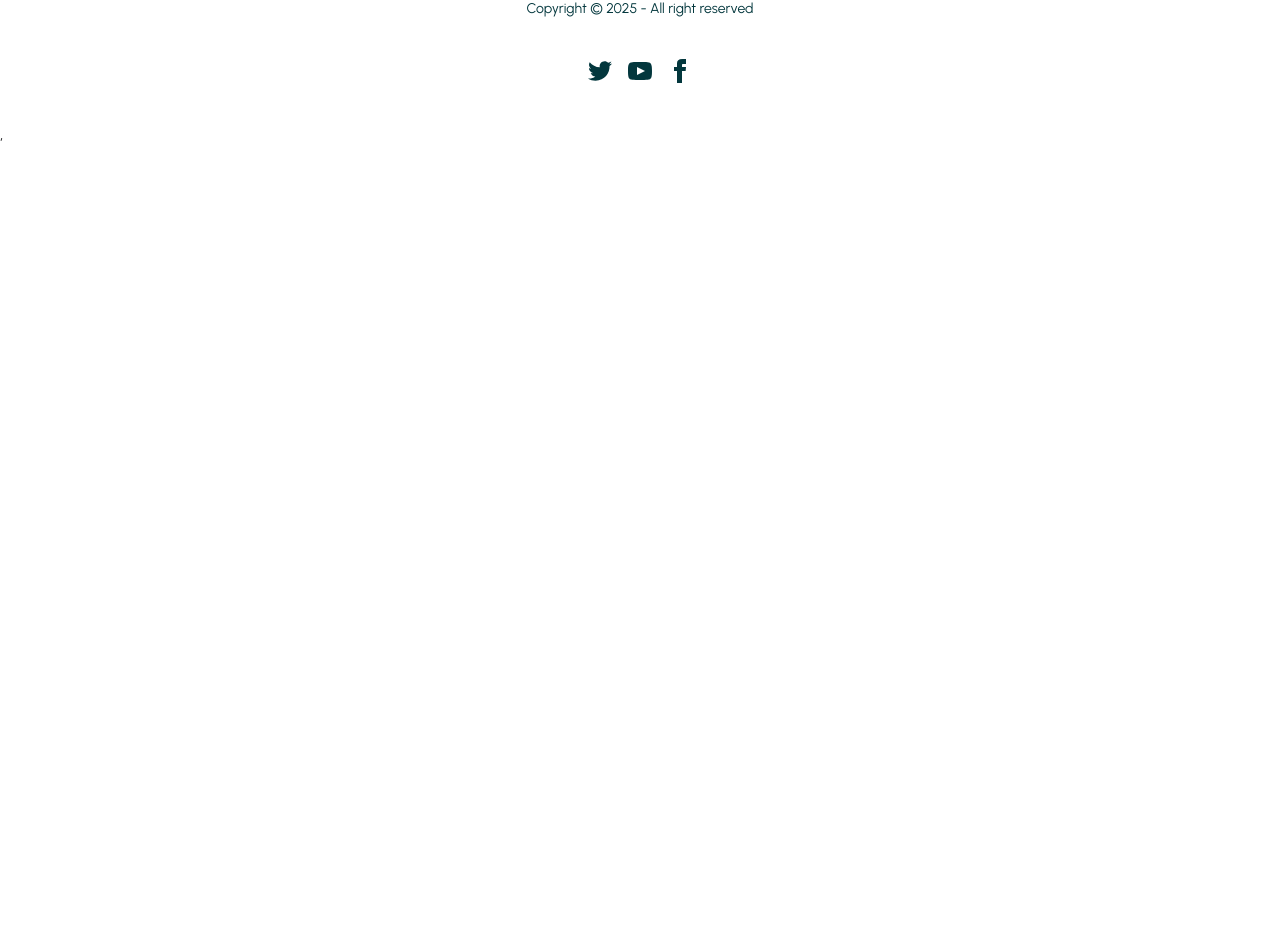
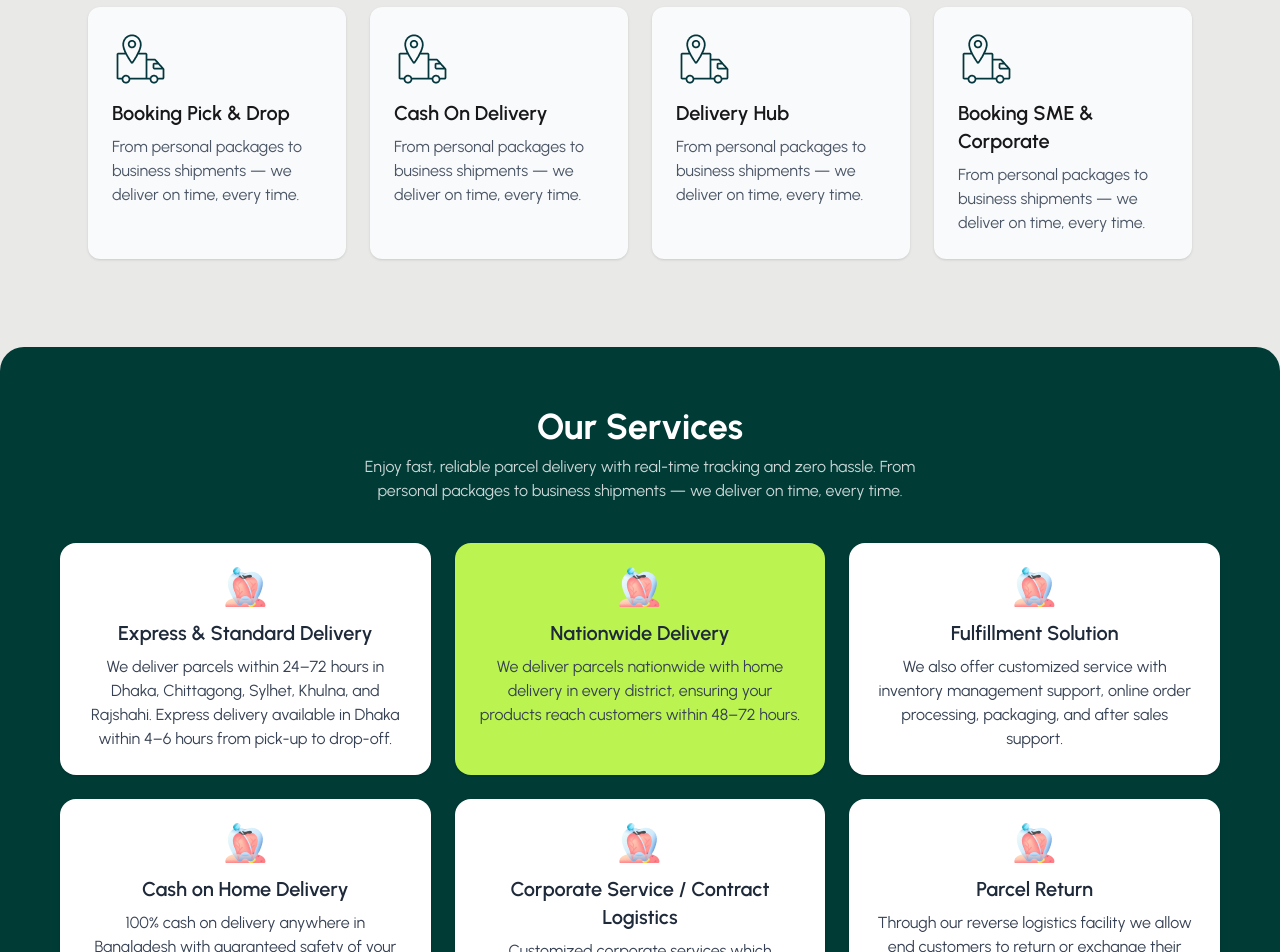
Before and after one commit to Mst-Sumi-Akter/60-1-Zap-Shift-Project-Client, a React (Vite) app: page / in a window 1280 px wide. Shown: the part 876-1828 px from the top of the page. Before the commit the page ends 1023 px from the top, so only its background shows below. Built offline with nearby package versions, Linux system fonts and the light colour scheme.

Commit message:
Work section

```diff
--- a/src/index.css
+++ b/src/index.css
@@ -18,5 +18,6 @@ body{
   font-family: "Urbanist", sans-serif;
   font-optical-sizing: auto;
   font-style: normal;
+  background-color: rgb(233, 233, 231);
 
 }
--- a/src/pages/Home/Home/Home.jsx
+++ b/src/pages/Home/Home/Home.jsx
@@ -1,10 +1,12 @@
 import React from 'react';
 import Banner from '../Banner/Banner';
+import Works from '../HowitWorks/Works';
 
 const Home = () => {
     return (
         <div>
            <Banner></Banner>
+           <Works></Works>
         </div>
     );
 };
--- /dev/null
+++ b/src/pages/Home/HowitWorks/Works.jsx
@@ -0,0 +1,87 @@
+import React from 'react';
+import bookingIcon from '../../../assets/bookingIcon.png'
+import serviceIcon from '../../../assets/service.png'
+const Works = () => {
+    return (
+        <div className="w-full flex flex-col gap-16 py-16 ">
+
+            {/* How It Works */}
+            <section className="mx-auto w-11/12 max-w-6xl p-6 rounded-2xl">
+                <h2 className="text-4xl font-bold mb-6 text-left">How it Works.</h2>
+
+                <div className="grid grid-cols-1 md:grid-cols-4 gap-6">
+                    <div className="p-6 rounded-xl shadow bg-gray-50 text-left">
+                        <div className="text-4xl mb-3"><img src={bookingIcon} /></div>
+                        <h2 className="font-semibold text-xl mb-2">Booking Pick & Drop</h2>
+                        <p className="text-md text-gray-600">From personal packages to business shipments — we deliver on time, every time.</p>
+                    </div>
+
+                    <div className="p-6 rounded-xl shadow bg-gray-50 text-left">
+                        <div className="text-4xl mb-3"><img src={bookingIcon} /></div>
+                        <h2 className="font-semibold text-xl mb-2">Cash On Delivery</h2>
+                        <p className="text-md text-gray-600">From personal packages to business shipments — we deliver on time, every time.</p>
+                    </div>
+
+                    <div className="p-6 rounded-xl shadow bg-gray-50 text-left">
+                        <div className="text-4xl mb-3"><img src={bookingIcon} /></div>
+                        <h2 className="font-semibold text-xl mb-2">Delivery Hub</h2>
+                        <p className="text-md text-gray-600">From personal packages to business shipments — we deliver on time, every time.</p>
+                    </div>
+                      <div className="p-6 rounded-xl shadow bg-gray-50 text-left">
+                        <div className="text-4xl mb-3"><img src={bookingIcon} /></div>
+                        <h2 className="font-semibold text-xl mb-2">Booking SME & Corporate</h2>
+                        <p className="text-md text-gray-600">From personal packages to business shipments — we deliver on time, every time.</p>
+                    </div>
+                </div>
+            </section>
+
+            {/* Our Services */}
+            <section className="w-full p-15 rounded-3xl bg-[#003b36] text-white text-center">
+                <h2 className="text-4xl font-bold mb-2">Our Services</h2>
+                <p className="text-md opacity-80 max-w-xl mx-auto mb-10">
+                    Enjoy fast, reliable parcel delivery with real-time tracking and zero hassle. From personal packages to business shipments — we deliver on time, every time.
+                </p>
+
+                <div className="grid grid-cols-1 sm:grid-cols-2 lg:grid-cols-3 gap-6">
+                    <div className="p-6 rounded-2xl shadow text-gray-800 bg-white">
+                        <div className="text-4xl mb-3 text-center"><img src={serviceIcon} className='mx-auto'/></div>
+                        <h3 className="font-semibold text-xl mb-2">Express & Standard Delivery</h3>
+                        <p className="text-md text-gray-700">We deliver parcels within 24–72 hours in Dhaka, Chittagong, Sylhet, Khulna, and Rajshahi. Express delivery available in Dhaka within 4–6 hours from pick-up to drop-off.</p>
+                    </div>
+
+                    <div className="p-6 rounded-2xl shadow text-gray-800 bg-lime-300">
+                        <div className="text-4xl mb-3 text-center"><img src={serviceIcon} className='mx-auto'/></div>
+                        <h3 className="font-semibold text-xl mb-2">Nationwide Delivery</h3>
+                        <p className="text-md text-gray-700">We deliver parcels nationwide with home delivery in every district, ensuring your products reach customers within 48–72 hours.</p>
+                    </div>
+
+                    <div className="p-6 rounded-2xl shadow text-gray-800 bg-white">
+                        <div className="text-4xl mb-3 text-center"><img src={serviceIcon} className='mx-auto'/></div>
+                        <h3 className="font-semibold text-xl mb-2">Fulfillment Solution</h3>
+                        <p className="text-md text-gray-700">We also offer customized service with inventory management support, online order processing, packaging, and after sales support.</p>
+                    </div>
+
+                    <div className="p-6 rounded-2xl shadow text-gray-800 bg-white">
+                        <div className="text-4xl mb-3 text-center"><img src={serviceIcon} className='mx-auto' /></div>
+                        <h3 className="font-semibold text-xl mb-2">Cash on Home Delivery</h3>
+                        <p className="text-md text-gray-700">100% cash on delivery anywhere in Bangladesh with guaranteed safety of your product.</p>
+                    </div>
+
+                    <div className="p-6 rounded-2xl shadow text-gray-800 bg-white">
+                        <div className="text-4xl mb-3 text-center"><img src={serviceIcon} className='mx-auto'/></div>
+                        <h3 className="font-semibold text-xl mb-2">Corporate Service / Contract Logistics</h3>
+                        <p className="text-md text-gray-700">Customized corporate services which includes warehouse and inventory management support.</p>
+                    </div>
+
+                    <div className="p-6 rounded-2xl shadow text-gray-800 bg-white">
+                        <div className="text-4xl mb-3 text-center"><img src={serviceIcon} className='mx-auto' /></div>
+                        <h3 className="font-semibold text-xl mb-2">Parcel Return</h3>
+                        <p className="text-md text-gray-700">Through our reverse logistics facility we allow end customers to return or exchange their products with online business merchants.</p>
+                    </div>
+                </div>
+            </section>
+        </div>
+    );
+};
+
+export default Works;
```
